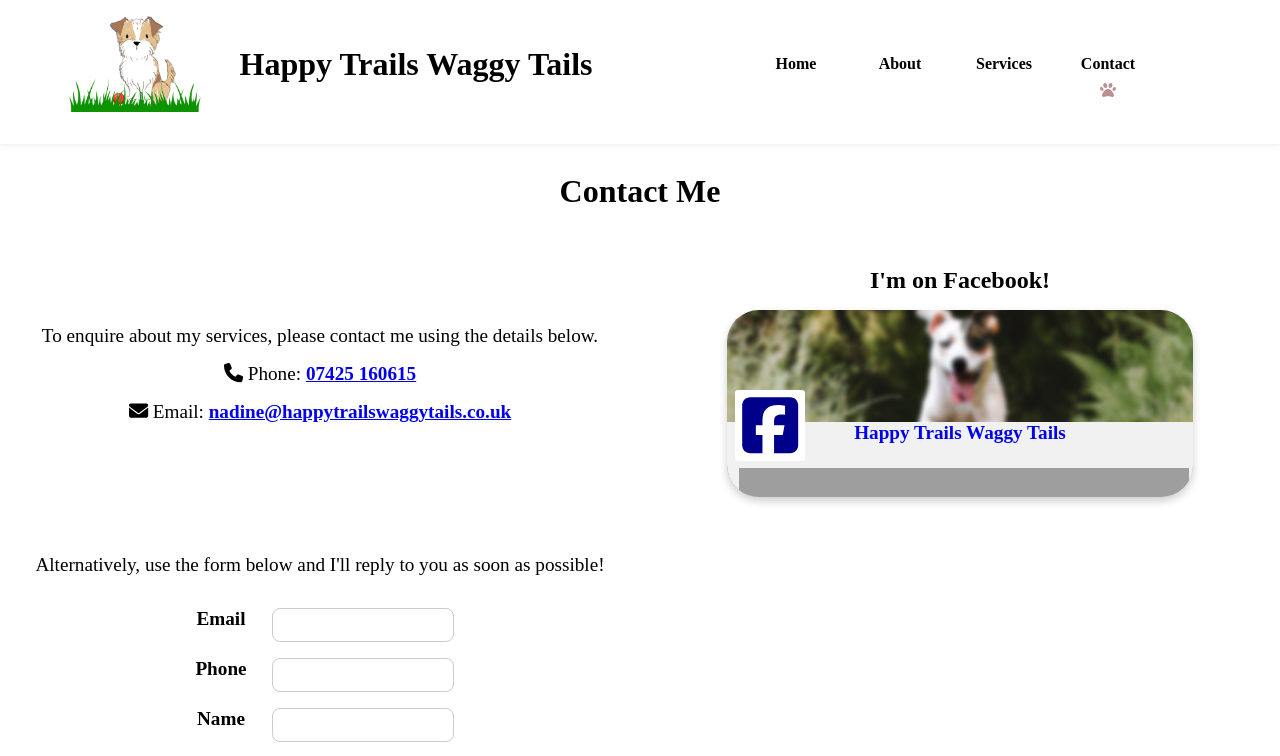
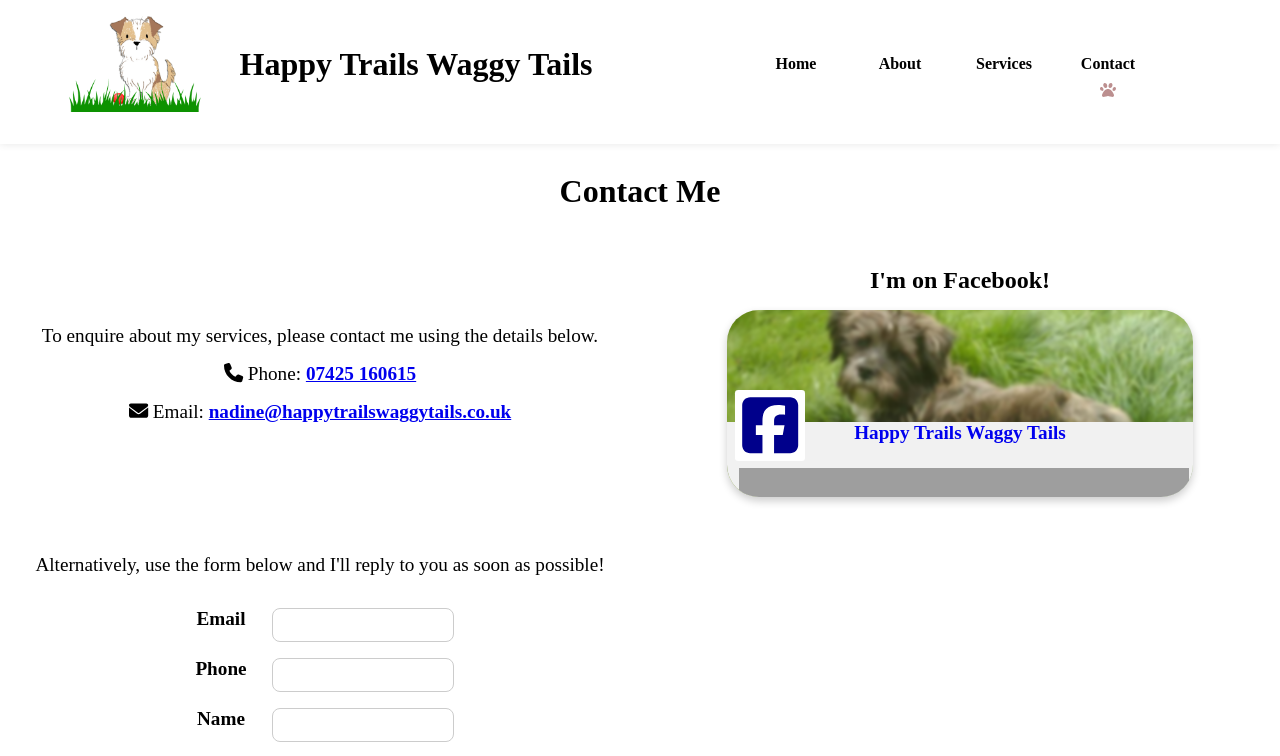
Before and after one commit to ChaosCantrip/HappyTrailsWaggyTails, a Next.js app: page /contact in a window 1280 px wide. Shown: the top 756 px of the page. Built offline with nearby package versions, Linux system fonts and the light colour scheme; grey boxes are pictures that could not be loaded; a web font is replaced by a local one.

Commit message:
Updated banner

```diff
--- a/styles/modules/embed.module.css
+++ b/styles/modules/embed.module.css
@@ -16,7 +16,7 @@
 
 
 .container {
-    background-image: url("../../public/images/cover.jpg");
+    background-image: url("../../public/images/fb_banner.png");
     background-size: cover;
     background-position: center;
     background-repeat: no-repeat;
```
Also changed, not shown: public/images/cover.jpg (deleted), public/images/fb_banner.png (added).
